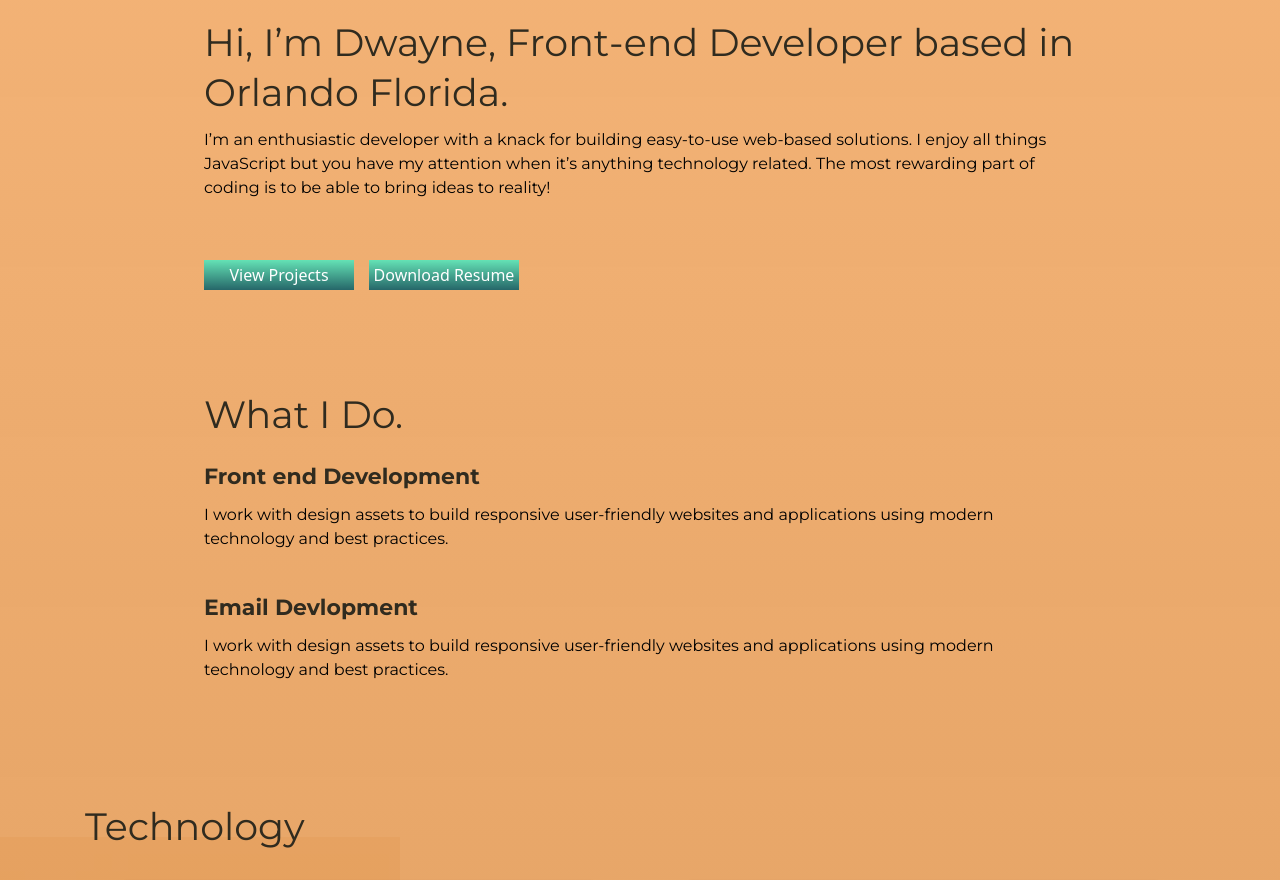
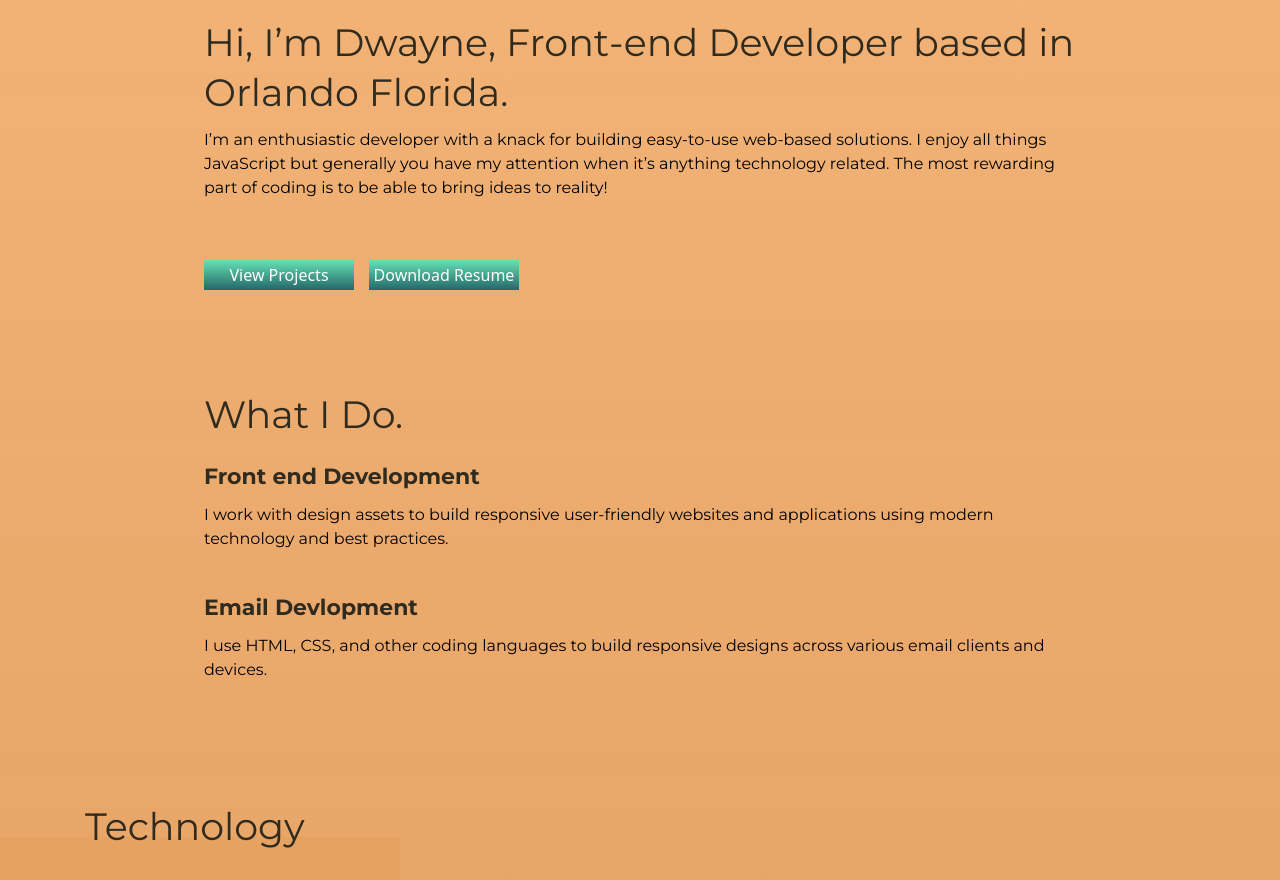
Before and after one commit to Dwayne-B/Dwayne-B-website-netlify, a React (Vite) app: page / in a window 1280 px wide. Shown: the part 1007-1887 px from the top of the page. Built offline with nearby package versions, Linux system fonts and the light colour scheme.

Commit message:
updated content

```diff
--- a/src/sections/About/About.jsx
+++ b/src/sections/About/About.jsx
@@ -40,10 +40,10 @@ function About() {
 					<p>
 						I’m an enthusiastic developer with a knack for
 						building easy-to-use web-based solutions. I
-						enjoy all things JavaScript but you have my
-						attention when it’s anything technology related.
-						The most rewarding part of coding is to be able
-						to bring ideas to reality!
+						enjoy all things JavaScript but generally you
+						have my attention when it’s anything technology
+						related. The most rewarding part of coding is to
+						be able to bring ideas to reality!
 					</p>
 				</span>
 				<span className='btn-container '>
@@ -71,9 +71,9 @@ function About() {
 					<span>
 						<h3>Email Devlopment</h3>
 						<p>
-							I work with design assets to build responsive
-							user-friendly websites and applications using
-							modern technology and best practices.
+							I use HTML, CSS, and other coding languages to
+							build responsive designs across various email
+							clients and devices.
 						</p>
 					</span>
 				</div>
```
Also changed, not shown: 15 other files (tests, documents, lock files or other folders).
